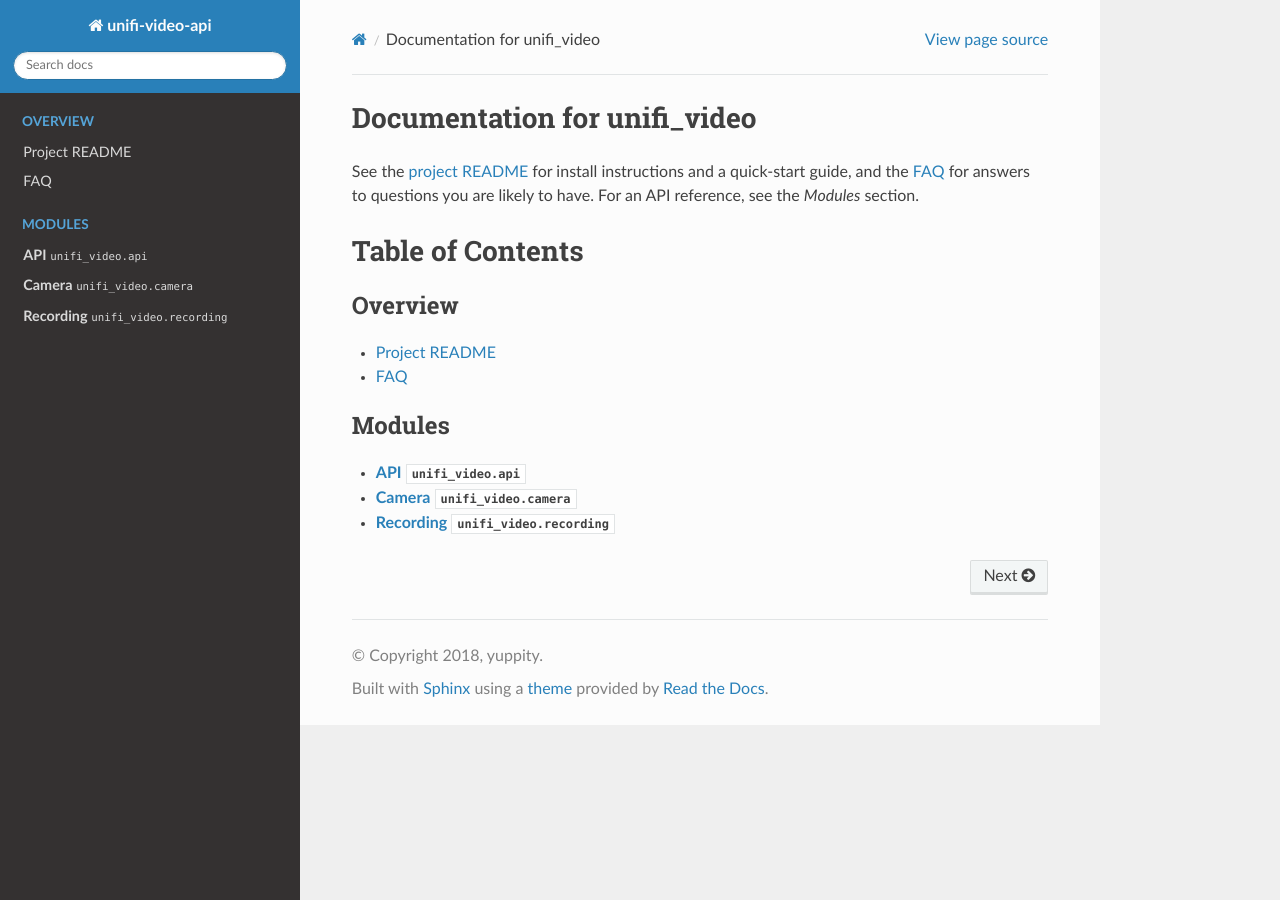
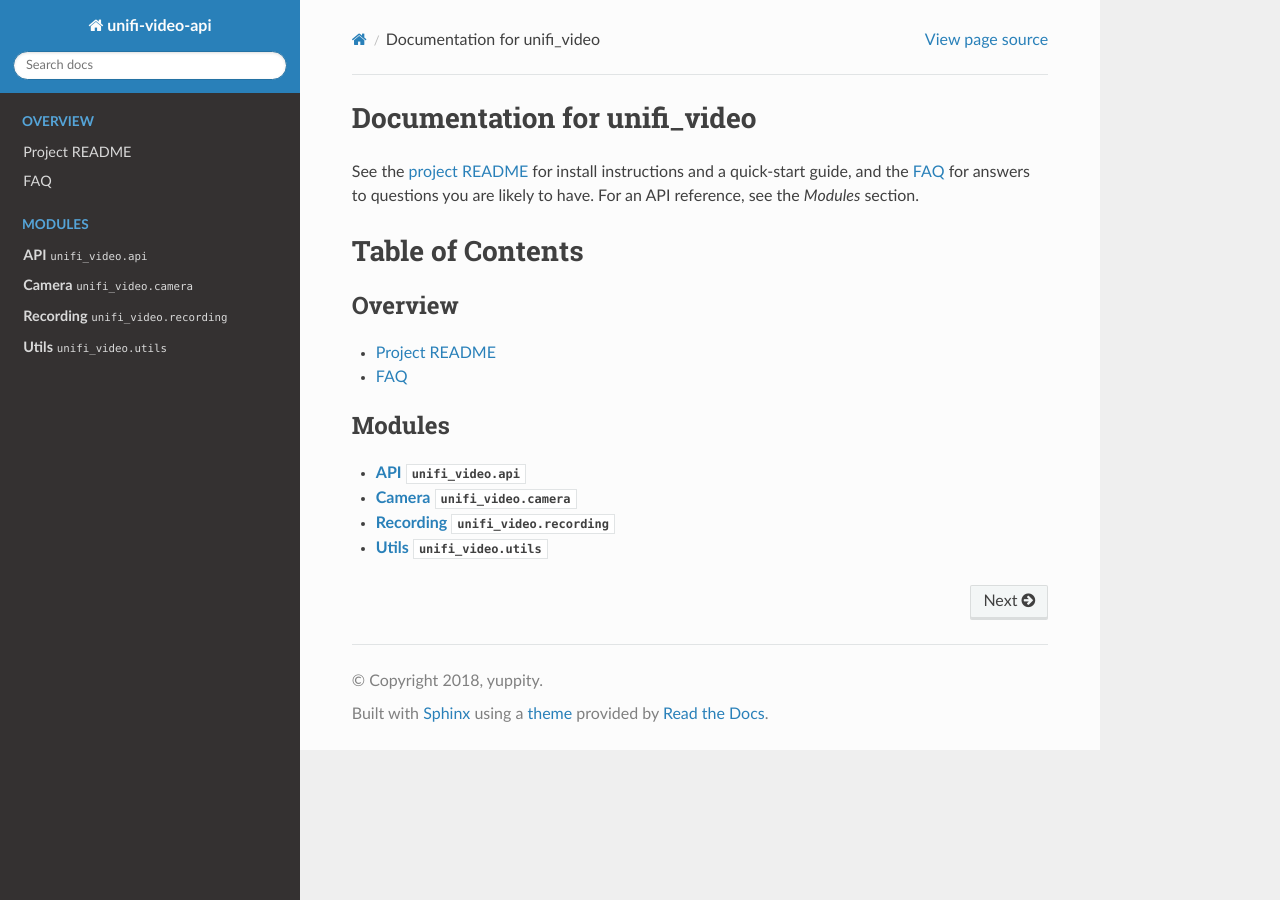
Before and after one commit to yuppity/unifi-video-api, a Sphinx documentation site: the page built from docs/index.rst, in a window 1280 px wide. Built offline with Sphinx 7.4.7 and the Read the Docs theme 2.0.0, drawn with Linux system fonts in a browser that asks for light colours.

Commit message:
Include unifi_video.utils in docs

```diff
--- a/docs/index.rst
+++ b/docs/index.rst
@@ -24,3 +24,4 @@ Table of Contents
    modules/api
    modules/camera
    modules/recording
+   modules/utils
--- /dev/null
+++ b/docs/modules/utils.rst
@@ -0,0 +1,4 @@
+**Utils** :mod:`unifi_video.utils`
+----------------------------------------
+.. automodule:: unifi_video.utils
+    :members:
```
